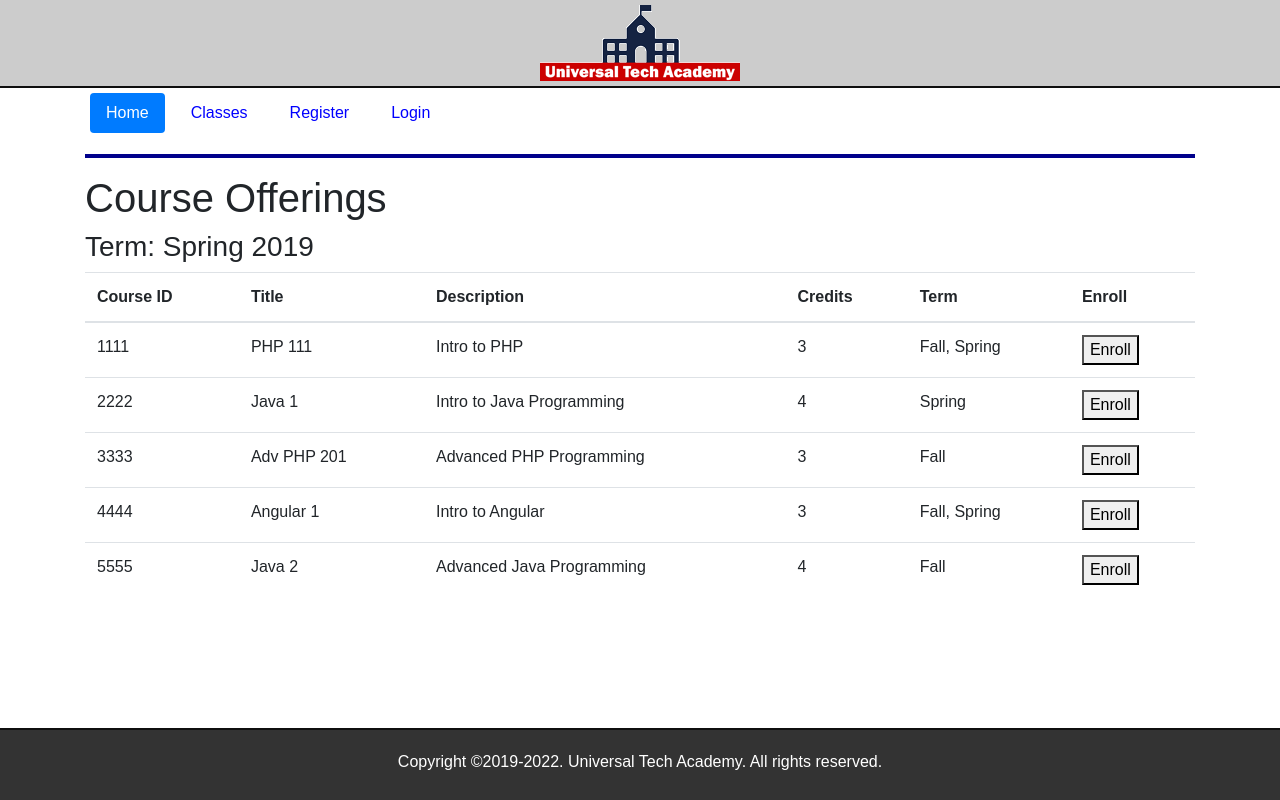
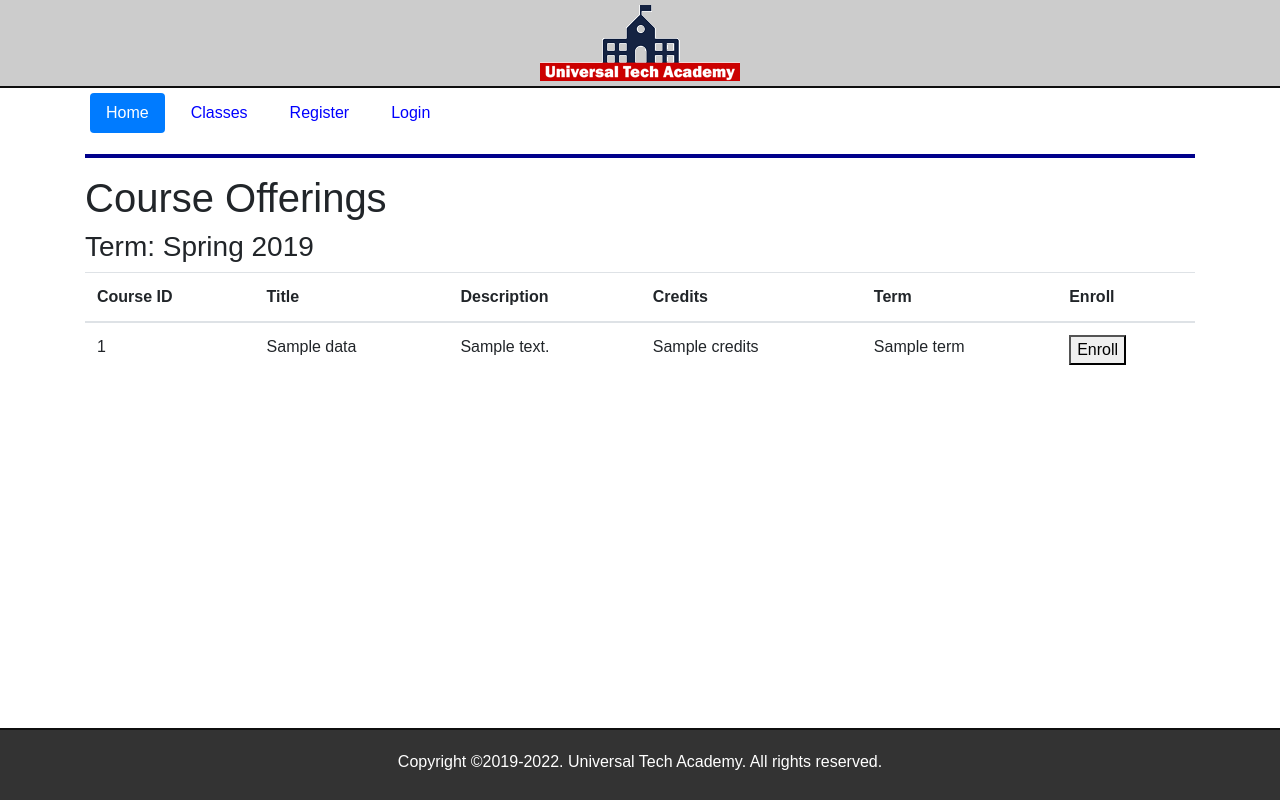
Before and after one commit to Lycaenion/FlaskEnrollment, a Flask app: template application/templates/courses.html in a window 1280 px wide. Run offline with Flask 2, Linux system fonts and the light colour scheme; the template is opened without the code that fills it: most values are stand-ins (such as "Sample title", 1, 10 or a date in 2020); some libraries are stand-ins or nearby versions.

Commit message:
added props in course route and template dynamically renders the courses

```diff
--- a/application/templates/courses.html
+++ b/application/templates/courses.html
@@ -21,56 +21,18 @@
             <tbody>
 
             <!-- Construct the rest of courses here -->
+            {% for data in courseData %}
             <tr>
-                <td scope='row'>1111</td>
-                <td>PHP 111</td>
-                <td>Intro to PHP</td>
-                <td>3</td>
-                <td>Fall, Spring</td>
+                <td scope='row'>{{ data["courseID"]}}</td>
+                <td>{{ data["title"] }}</td>
+                <td>{{ data["description"] }}</td>
+                <td>{{ data["credits"] }}</td>
+                <td>{{ data["term"] }}</td>
                 <td>
                     <button>Enroll</button>
                 </td>
             </tr>
-            <tr>
-                <td scope='row'>2222</td>
-                <td>Java 1</td>
-                <td>Intro to Java Programming</td>
-                <td>4</td>
-                <td>Spring</td>
-                <td>
-                    <button>Enroll</button>
-                </td>
-            </tr>
-            <tr>
-                <td scope='row'>3333</td>
-                <td>Adv PHP 201</td>
-                <td>Advanced PHP Programming</td>
-                <td>3</td>
-                <td>Fall</td>
-                <td>
-                    <button>Enroll</button>
-                </td>
-            </tr>
-            <tr>
-                <td scope='row'>4444</td>
-                <td>Angular 1</td>
-                <td>Intro to Angular</td>
-                <td>3</td>
-                <td>Fall, Spring</td>
-                <td>
-                    <button>Enroll</button>
-                </td>
-            </tr>
-            <tr>
-                <td scope='row'>5555</td>
-                <td>Java 2</td>
-                <td>Advanced Java Programming</td>
-                <td>4</td>
-                <td>Fall</td>
-                <td>
-                    <button>Enroll</button>
-                </td>
-            </tr>
+            {% endfor %}
             </tbody>
         </table>
     </div>
```
